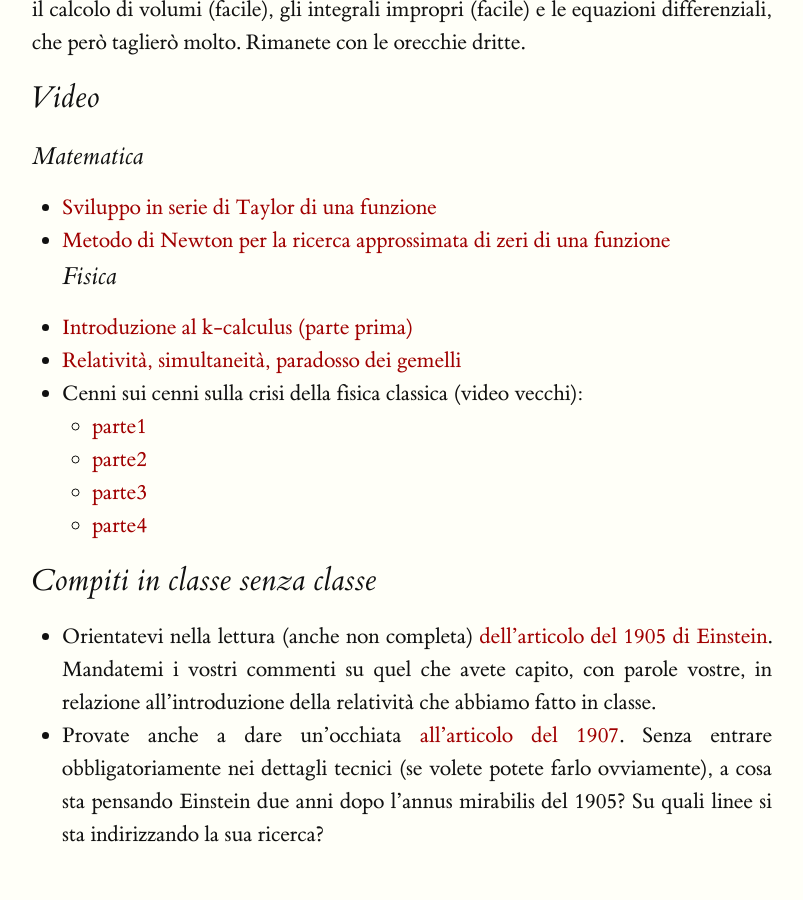
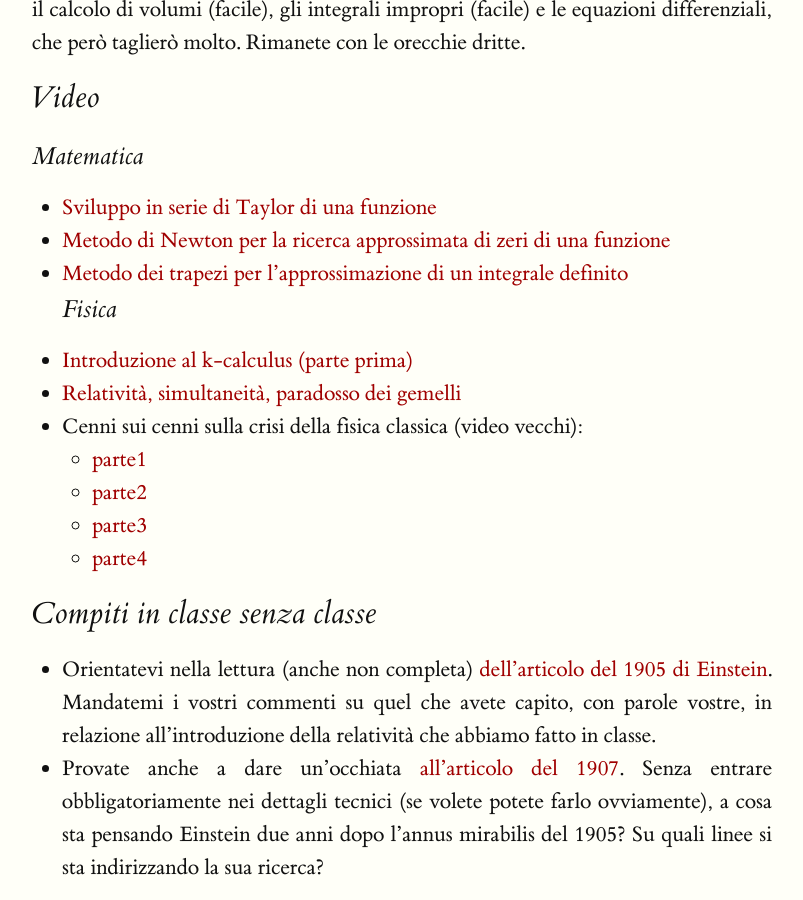
Before and after one commit to orporick/orporick.github.io, a Jekyll site: the page built from esilio.md, in a window 1280 px wide and 900 px high, scrolled down 4242 px. Shown: the whole window, without its empty margins (238-1041 px from the left). Built offline with Jekyll 4.4.1, drawn with Linux system fonts in a browser that asks for light colours; nearby versions of some CDN libraries.

Commit message:
Nuovo post

```diff
--- a/esilio.md
+++ b/esilio.md
@@ -145,6 +145,7 @@ differenziali, che però taglierò molto. Rimanete con le orecchie dritte.
 ### Matematica
 * [Sviluppo in serie di Taylor di una funzione](https://www.youtube.com/watch?v=bn7HxSwQYfI)
 * [Metodo di Newton per la ricerca approssimata di zeri di una funzione](https://www.youtube.com/watch?v=ojYzSAJSG_8)
+* [Metodo dei trapezi per l'approssimazione di un integrale definito](https://www.youtube.com/watch?v=XSfbSO5bjtw)
 ### Fisica
 * [Introduzione al k-calculus (parte prima)](https://www.youtube.com/watch?v=Klv2-67naQY)
 * [Relatività, simultaneità, paradosso dei gemelli](https://www.youtube.com/watch?v=AfhyyH3HG84)
```
